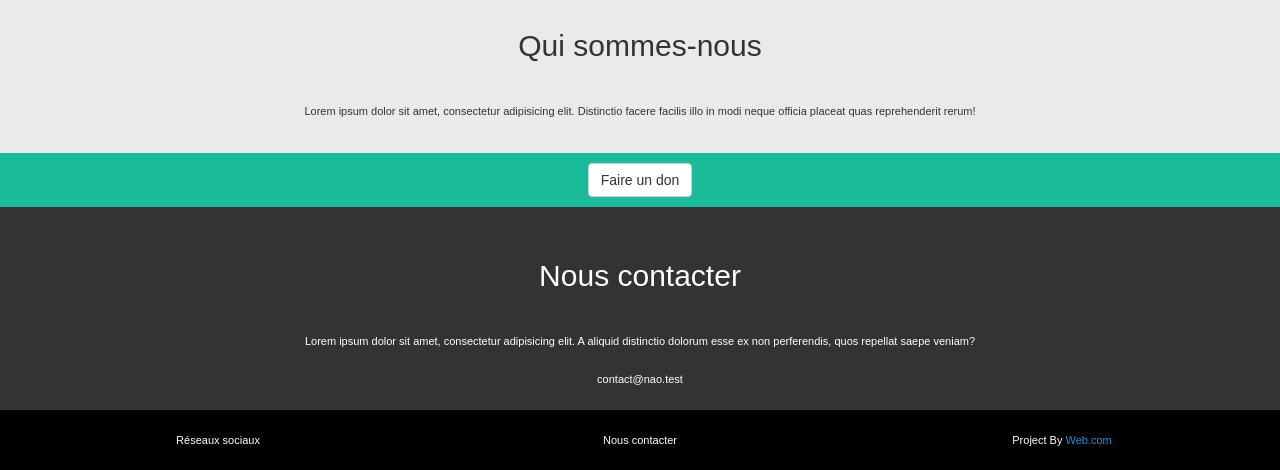
After one commit to stefano-perico/NAO-1, a Symfony app: template templates/views/home.html.twig in a window 1280 px wide. The commit adds this page. Shown: the part 553-1023 px from the top of the page. Run offline with Twig, Linux system fonts and the light colour scheme; the template is opened without the code that fills it, so the values that code supplies are empty; some libraries are stand-ins or nearby versions.

Commit message:
modif base.html.twig, ajout home.html.twig + css dans une balise style dans base.html.twig et ajout Route / dans testControler.php

```diff
--- a/templates/base.html.twig
+++ b/templates/base.html.twig
@@ -1,12 +1,173 @@
-<!DOCTYPE html>
-<html>
+<!doctype html>
+<html lang="fr">
 <head>
-        <meta charset="UTF-8">
+    <meta charset="utf-8">
+    <meta name="viewport" content="width=device-width, initial-scale=1, shrink-to-fit=no">
+    <meta name="description" content="">
+    <meta name="author" content="">
+
     <title>{% block title %}Welcome!{% endblock %}</title>
-        {% block stylesheets %}{% endblock %}
+
+    {% block stylesheets %}
+        <link rel="stylesheet" href="https://maxcdn.bootstrapcdn.com/bootstrap/3.3.7/css/bootstrap.min.css">
+        <style>
+            /* Core Style */
+
+            body {
+                margin: 0;
+                font-family: Arial, Helvetica, sans-serif;
+                background: #333;
+                color: #fff;
+                font-size: 1.1em;
+                line-height: 1.5;
+                text-align: center;
+            }
+
+            img {
+                display: block;
+                width: 100%;
+                height: auto;
+            }
+
+            h1, h2, h3 {
+                margin: 0;
+                padding: 1em 0;
+            }
+
+            p {
+                margin: 0;
+                padding: 1em 0;
+            }
+
+            /* navbar */
+
+            .navbar-nav {
+                padding-top: 15px;
+                padding-bottom: 15px;
+                border: 0;
+                border-radius: 0;
+                margin-bottom: 0;
+            }
+
+            .navbar-nav  li a:hover {
+                color: #1abc9c;
+            }
+
+            /* showcase */
+
+            #showcase {
+                min-height: 450px;
+                color: #fff;
+                text-align: center;
+            }
+
+            #showcase .bg-image {
+                position: absolute;
+                background: #333 url("https://images.pexels.com/photos/39627/flamingo-valentine-heart-valentine-s-day-39627.jpeg?auto=compress&cs=tinysrgb&h=650&w=940");
+                background-position: center;
+                background-repeat: no-repeat;
+                background-size: cover;
+                width: 100%;
+                height: 450px;
+                z-index: -1;
+                opacity: 0.4;
+            }
+
+            #showcase h1 {
+                padding-top: 100px;
+                padding-bottom: 0;
+            }
+
+            #showcase .content-wrap,
+            #section-a .content-wrap {
+                padding: 0 1.5em;
+            }
+
+            /* Section A */
+            #section-a {
+                background: #eaeaea;
+                color: #333;
+                padding-bottom: 2em;
+            }
+
+            /* Section B */
+
+            #sectuion-b {
+                padding: 2em 1em 1em;
+            }
+
+
+            /* Call to action */
+
+            #cta {
+                background: #1abc9c;
+            }
+
+            #cta .btn {
+                margin: 10px;
+            }
+
+            /* Footer */
+
+            #main-footer {
+                padding: 2em;
+                background: #000;
+                color: #fff;
+                text-align: center;
+            }
+
+            #main-footer a {
+                color: #2690d4;
+                text-decoration: none;
+            }
+        </style>
+    {% endblock %}
+
 </head>
 <body>
+<header>
+    <nav class="navbar navbar-default">
+        <div class="container">
+            <div class="navbar-header">
+                <button type="button" class="navbar-toggle" data-toggle="collapse" data-target="#myNavbar">
+                    <span class="icon-bar"></span>
+                    <span class="icon-bar"></span>
+                    <span class="icon-bar"></span>
+                </button>
+                <a class="navbar-brand" href="#">NAO</a>
+            </div>
+            <div class="collapse navbar-collapse" id="myNavbar">
+                <ul class="nav navbar-nav">
+                    <li class="active"><a href="#"><span class="glyphicon glyphicon-home"></span> Page d'accueil</a></li>
+                    <li><a href="#"><span class="glyphicon glyphicon-eye-open"></span> Observations</a></li>
+                    <li><a href="#"><span class="glyphicon glyphicon-calendar"></span> Evénements</a></li>
+                    <li><a href="#"><span class="glyphicon glyphicon-map-marker"></span> Carte interactive</a></li>
+                    <li><a href="#"><span class="glyphicon glyphicon-picture"></span> Galerie photos</a></li>
+                    <li><a href="#"><span class="glyphicon glyphicon-leaf"></span> Blog</a></li>
+                    <li><a href="#"><span class="glyphicon glyphicon-book"></span> Articles</a></li>
+                </ul>
+                <ul class="nav navbar-nav navbar-right">
+                    <li><a href="#"><span class="glyphicon glyphicon-user"></span> S'inscrire</a></li>
+                    <li><a href="#"><span class="glyphicon glyphicon-log-in"></span> Se connecter</a></li>
+                </ul>
+            </div>
+        </div>
+    </nav>
+</header>
+
 {% block body %}{% endblock %}
-        {% block javascripts %}{% endblock %}
+
+<footer id="main-footer" class="row">
+    <div class="col-sm-4">Réseaux sociaux</div>
+    <div class="col-sm-4">Nous contacter</div>
+    <div class="col-sm-4">Project By <a href="http://www.web.com" target="_blank">Web.com</a></div>
+</footer>
+
+
+{% block javascripts %}
+    <script src="https://code.jquery.com/jquery-3.3.1.slim.min.js" integrity="sha384-q8i/X+965DzO0rT7abK41JStQIAqVgRVzpbzo5smXKp4YfRvH+8abtTE1Pi6jizo" crossorigin="anonymous"></script>
+    <script src="https://cdnjs.cloudflare.com/ajax/libs/popper.js/1.14.3/umd/popper.min.js" integrity="sha384-ZMP7rVo3mIykV+2+9J3UJ46jBk0WLaUAdn689aCwoqbBJiSnjAK/l8WvCWPIPm49" crossorigin="anonymous"></script>
+    <script src="https://stackpath.bootstrapcdn.com/bootstrap/4.1.1/js/bootstrap.min.js" integrity="sha384-smHYKdLADwkXOn1EmN1qk/HfnUcbVRZyYmZ4qpPea6sjB/pTJ0euyQp0Mk8ck+5T" crossorigin="anonymous"></script>
+{% endblock %}
 </body>
 </html>
--- /dev/null
+++ b/templates/views/home.html.twig
@@ -0,0 +1,42 @@
+{% extends 'base.html.twig' %}
+{% block body %}
+    <section id="showcase">
+        <div class="bg-image"></div>
+        <div class="content-wrap">
+            <h1>Bienvenue sur le site ornithologique NAO</h1>
+            <a href="#section-a" class="btn btn-default">En savoir plus</a>
+        </div>
+    </section>
+    <main id="main">
+        <!-- section a -->
+        <section id="section-a">
+            <div class="content-wrap">
+                <h2 class="content-title">Qui sommes-nous</h2>
+                <p>
+                    Lorem ipsum dolor sit amet, consectetur adipisicing
+                    elit. Distinctio facere facilis illo in modi neque
+                    officia placeat quas reprehenderit rerum!
+                </p>
+            </div>
+        </section>
+
+        <!-- call to action -->
+        <aside id="cta">
+            <a href="#faire un don" class="btn btn-default">Faire un don</a>
+        </aside>
+
+        <!-- section b -->
+        <section id="sectuion-b">
+            <div class="box">
+                <h2 class="content-title">Nous contacter</h2>
+                <p>
+                    Lorem ipsum dolor sit amet, consectetur adipisicing elit.
+                    A aliquid distinctio dolorum esse ex non perferendis, quos
+                    repellat saepe veniam?
+                </p>
+                <p>contact@nao.test</p>
+            </div>
+        </section>
+    </main>
+
+{% endblock %}
```
Also changed, not shown: src/Controller/TestController.php (+10 -0 lines). Lines whose indentation alone changed are shown as unchanged.
